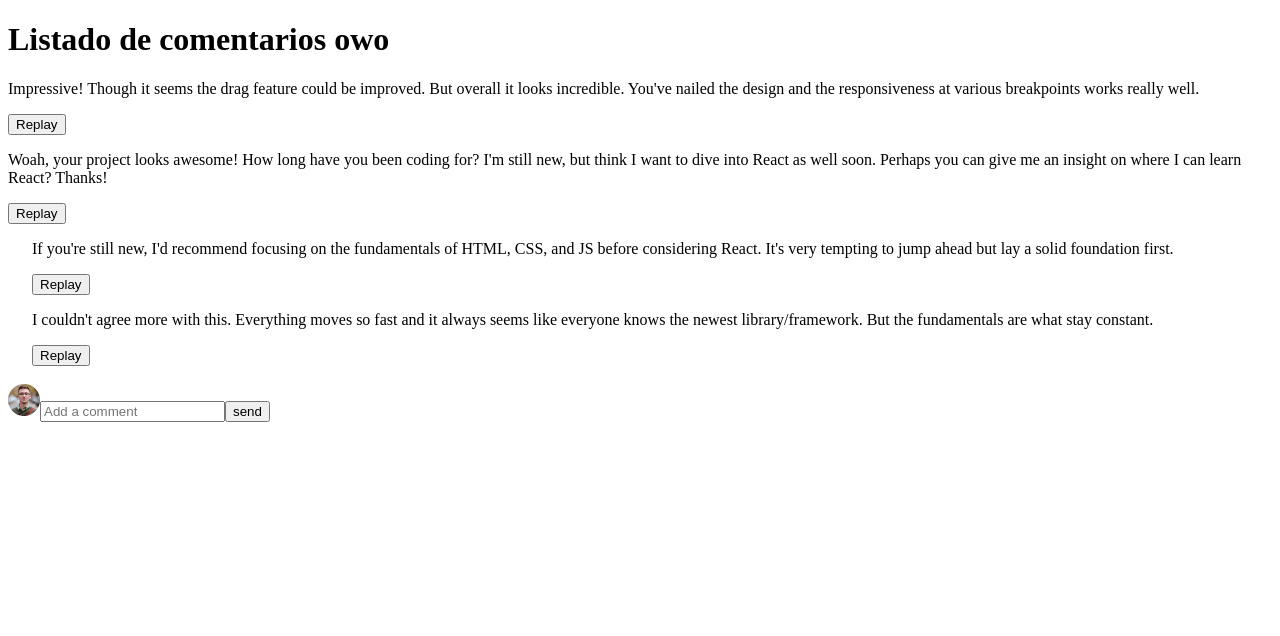
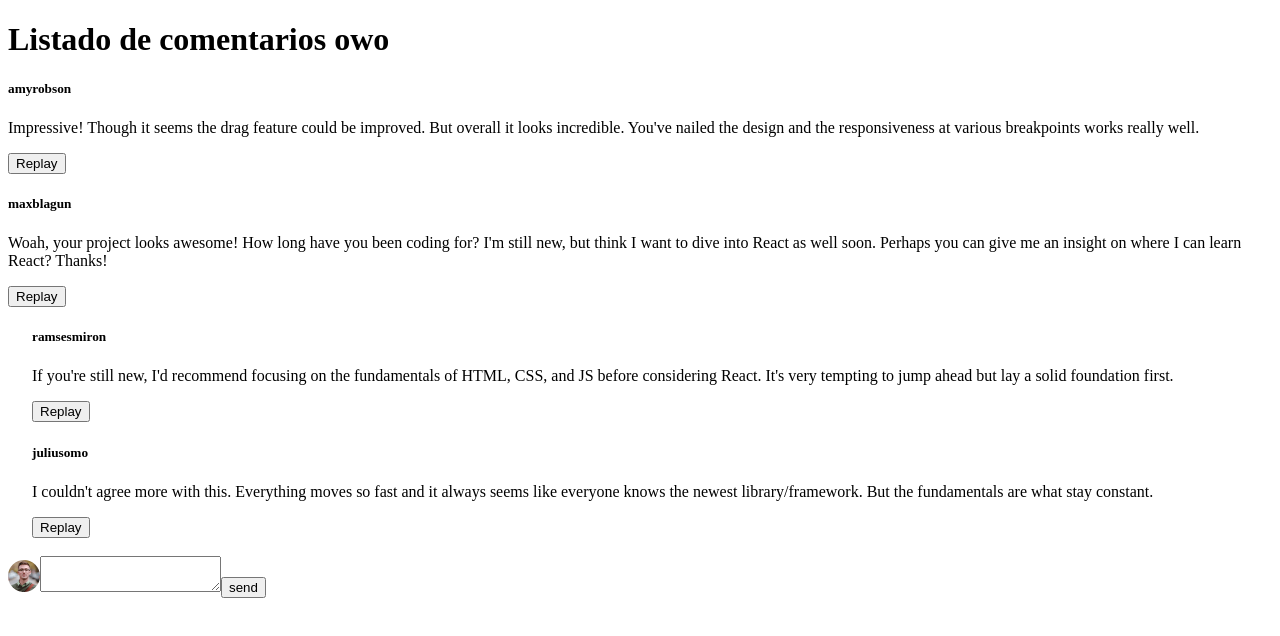
Before and after one commit to angeldev07/react-projects, a React (Vite) app in the folder projects/03-interactive-comments-section/: page / in a window 1280 px wide. Shown: the top 636 px of the page. Built offline with nearby package versions, Linux system fonts and the light colour scheme.

Commit message:
feat(03-interactive-comments): Enhance the functionality to automatically add '@username' when a user replies to a comment.

```diff
--- a/projects/03-interactive-comments-section/src/App.jsx
+++ b/projects/03-interactive-comments-section/src/App.jsx
@@ -1,7 +1,6 @@
 import { useContext, useState } from 'react'
 import { Comment } from './components/Comment'
 import commentsList from '/public/data.json'
-import { useEffect } from 'react'
 import userContext from './contexts/user'
 import { AddCommet } from './components/AddCommet'
 
@@ -17,17 +16,13 @@ export const App = () => {
 		const commentsToUpdate = [...comments]
 
 		// actualizo el estado en el indice
-		if (index)
+		if (index !== undefined)
 			commentsToUpdate[index].replies.push(comment)
 		else
 			commentsToUpdate.push(comment)
 
 		setComments(commentsToUpdate)
 	}
-
-	useEffect(() => {
-		console.log(comments)
-	}, [comments])
 
 	return (
 		<main>
@@ -38,6 +33,7 @@ export const App = () => {
 						content={comment.content}
 						indexParent={index}
 						onAddCommentsReplay={handleAddCommentsReplay}
+						username={comment.user.username}
 					/>
 					{comment.replies.length > 0 &&
 						comment.replies.map((replay, i) => (
@@ -46,13 +42,14 @@ export const App = () => {
 									content={replay.content}
 									indexParent={index}
 									onAddCommentsReplay={handleAddCommentsReplay}
+									username={replay.user.username}
 								/>
 							</div>
 						))}
 				</div>
 			))}
 			<br />
-			<AddCommet user={user} onAddComment={handleAddCommentsReplay} />
+			<AddCommet currentUser={user} onAddComment={handleAddCommentsReplay}  />
 		</main>
 	)
 }
--- a/projects/03-interactive-comments-section/src/components/AddCommet.jsx
+++ b/projects/03-interactive-comments-section/src/components/AddCommet.jsx
@@ -1,22 +1,41 @@
-import { useRef } from "react"
+import { useEffect, useRef } from 'react'
 
-export const AddCommet = ({ user, onAddComment }) => {
-	const { image } = user
+export const AddCommet = ({
+	currentUser,
+	onAddComment,
+	index,
+	onHanldeReplay,
+	replayUser,
+}) => {
+
+	const { image, username } = currentUser
 	const comment = useRef('')
+
+	useEffect(() => {
+		if (replayUser) {
+			const value = `@${replayUser} `
+			comment.current.defaultValue = value
+			comment.current.setSelectionRange(value.length, value.length)
+			comment.current.focus()
+		}
+	})
 
 	const handleAddComment = () => {
 		const newComment = {
 			id: Date.now(),
 			content: comment.current.value,
-            replies: []
+			replies: [],
+			user: { username },
 		}
-        onAddComment({comment: newComment})
+		onAddComment({ comment: newComment, index: index })
+		comment.current.value = ''
+		if (replayUser) onHanldeReplay(false)
 	}
 
 	return (
 		<div>
 			<img src={image.png} alt="" width={32} height={32} />
-			<input ref={comment} type="text" placeholder="Add a comment " />
+			<textarea ref={comment} className="add-input"></textarea>
 			<button onClick={handleAddComment}>send</button>
 		</div>
 	)
--- a/projects/03-interactive-comments-section/src/components/Comment.jsx
+++ b/projects/03-interactive-comments-section/src/components/Comment.jsx
@@ -1,35 +1,39 @@
 /* eslint-disable react/prop-types */
-import { useRef, useState } from 'react'
+import { useState, useContext } from 'react'
+import userContext from '../contexts/user'
+import { AddCommet } from './AddCommet'
 
-export const Comment = ({ content, onAddCommentsReplay, indexParent }) => {
+export const Comment = ({
+	content,
+	onAddCommentsReplay,
+	indexParent,
+	username,
+}) => {
+
+	const { user } = useContext(userContext)
 	const [replay, setReplay] = useState(false)
-    const valueInput = useRef('')
-
-	const handleReplay = () => setReplay(!replay)
-
-    const handleAddCommentsReplay = () => {
-        const replay = {
-            content: `${valueInput.current.value} ${indexParent}`
-        }
-
-        onAddCommentsReplay({ index: indexParent, comment: replay})
-
-        valueInput.current.value = ''
-        handleReplay()
-    }
 
 	return (
 		<article>
-			<p> {content} </p>
-			<button disabled={replay} onClick={handleReplay}>
+			<h5> {username} </h5>
+			<p>  {content} </p>
+			<button disabled={replay} onClick={ () => setReplay(!replay)  }>
 				Replay
 			</button>
+			{username === user.username && (
+				<div>
+					<button>delete</button>
+					<button>edit</button>
+				</div>
+			)}
 			{replay && (
-				<>
-					<input ref={valueInput} type="text" placeholder="Escribe tu respuesta" />
-					<button onClick={handleReplay}>cancelar</button>
-					<button onClick={handleAddCommentsReplay} >enviar</button>
-				</>
+				<AddCommet
+					index={indexParent}
+					currentUser={user}
+					onAddComment={onAddCommentsReplay}
+					onHanldeReplay={setReplay}
+					replayUser={username}
+				/>
 			)}
 		</article>
 	)
```
Lines whose indentation alone changed are shown as unchanged.
